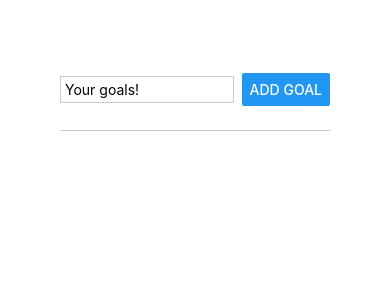
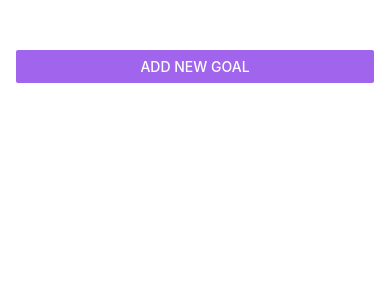
Before and after one commit to HristijanGjorgjioski/react-native-first-app, a React Native app: screen / in a window 390 px wide. Shown: the top 300 px of the page. Built offline with nearby package versions, Linux system fonts and the light colour scheme.

Commit message:
App is done

```diff
--- a/App.js
+++ b/App.js
@@ -1,3 +1,4 @@
+import { StatusBar } from 'expo-status-bar';
 import { useState } from 'react';
 import {
   Button,
@@ -14,6 +15,7 @@ import GoalItem from './components/GoalItem';
 
 export default function App() {
   const [goals, setGoals] = useState([]);
+  const [isModalOpen, setIsModalOpen] = useState(false);
 
   const addGoalHandler = (goalToBeAdded) => {
     if (goalToBeAdded === '') return;
@@ -25,6 +27,7 @@ export default function App() {
         id: `_${Math.random().toString() * Math.random().toString()}_&+&_${goalToBeAdded}_`
       }
     ]);
+    setIsModalOpen(false);
   }
 
   const deleteGoalHandler = (goalToBeRemovedId) => {
@@ -35,10 +38,19 @@ export default function App() {
 
   return (
     <>
+      <StatusBar style='light' />
       <View style={styles.container}>
-        <GoalInput
-          onPress={addGoalHandler}
+        <Button
+          title='Add New Goal'
+          color='#a065ec'
+          onPress={() => setIsModalOpen(true)}
         />
+        {isModalOpen && (
+          <GoalInput
+            onPress={addGoalHandler}
+            setIsModalOpen={setIsModalOpen}
+          />
+        )}
         <View style={styles.goalsContainer}>
           <FlatList
             data={goals}
@@ -65,9 +77,9 @@ const styles = StyleSheet.create({
   container: {
     flex: 1,
     padding: 50,
-    paddingHorizontal: 60,
+    paddingHorizontal: 16,
   },
   goalsContainer: {
-    flex: 8,
+    flex: 5,
   },
 });
--- a/app.json
+++ b/app.json
@@ -5,7 +5,8 @@
     "version": "1.0.0",
     "orientation": "portrait",
     "icon": "./assets/icon.png",
-    "userInterfaceStyle": "light",
+    "backgroundColor": "#1e085a",
+    "userInterfaceStyle": "dark",
     "splash": {
       "image": "./assets/splash.png",
       "resizeMode": "contain",
--- a/components/GoalInput.js
+++ b/components/GoalInput.js
@@ -1,7 +1,7 @@
 import React, { useState } from 'react'
-import { Button, StyleSheet, TextInput, View } from 'react-native'
+import { Button, StyleSheet, TextInput, View, Modal, Image } from 'react-native'
 
-const GoalInput = ({ onPress }) => {
+const GoalInput = ({ onPress, isModalOpen, setIsModalOpen }) => {
   const [goalText, setGoalText] = useState('');
 
   const clearForm = () => {
@@ -10,43 +10,67 @@ const GoalInput = ({ onPress }) => {
 
   const goalInputHandler = (enteredText) => {
     setGoalText(enteredText)
-  }
+  };
 
   const addGoalHandler = () => {
     onPress(goalText);
     clearForm();
-  }
+  };
 
   return (
+    <Modal animationType='slide' visible={isModalOpen}>
       <View style={styles.inputContainer}>
+        <Image style={styles.image} source={require('../assets/images/goal.png')} />
         <TextInput
           style={styles.textInput}
           placeholder='Your goals!'
           onChangeText={goalInputHandler}
           value={goalText}
         />
-      <Button title="Add Goal" onPress={addGoalHandler} />
+        <View style={styles.buttonContainer}>
+          <View style={styles.button}>
+            <Button title="Cancel" onPress={() => setIsModalOpen(false)} color='#f31282' />
           </View>
-  )
-}
+          <View style={styles.button}>
+            <Button title="Add Goal" onPress={addGoalHandler} color='#b180f0' />
+          </View>
+        </View>
+      </View>
+    </Modal>
+  );
+};
 
 const styles = StyleSheet.create({
   inputContainer: {
+    backgroundColor: '#311b6b',
     flex: 1,
-    flexDirection: 'row',
-    justifyContent: 'space-between',
+    justifyContent: 'center',
     alignItems: 'center',
-    marginBottom: 24,
-    borderBottomWidth: 1,
+    padding: 16,
     borderBottomColor: '#ccc',
   },
   textInput: {
     borderWidth: 1,
-    borderColor: '#ccc',
-    width: '70%',
-    marginRight: 8,
-    padding: 4,
+    borderColor: '#e4d0ff',
+    backgroundColor: '#e4d0ff',
+    borderRadius: 12,
+    width: '100%',
+    padding: 16,
+    color: '#120438'
   },
+  buttonContainer: {
+    marginTop: 16,
+    flexDirection: 'row',
+  },
+  button: {
+    width: 110,
+    marginHorizontal: 8
+  },
+  image: {
+    width: 100,
+    height: 100,
+    margin: 20,
+  }
 });
 
-export default GoalInput
+export default GoalInput;
--- a/components/GoalItem.js
+++ b/components/GoalItem.js
@@ -4,25 +4,32 @@ import { Pressable, StyleSheet, Text, View } from 'react-native';
 const GoalItem = ({ text, onPress, goalId }) => {
   return (
     <>
-      <Pressable onPress={onPress.bind(this, goalId)}>
-        <View style={styles.goalItem}>
+      <View style={styles.goalItem}>
+        <Pressable
+          android_ripple={{ color: '#210644' }}
+          style={({ pressed }) => pressed && styles.pressedItem}
+          onPress={onPress.bind(this, goalId)}
+        >
           <Text style={styles.goalText}>{text}</Text>
-        </View>
-      </Pressable>
+        </Pressable>
+      </View>
     </>
-  )
-}
+  );
+};
 
 const styles = StyleSheet.create({
   goalItem: {
     margin: 8,
-    padding: 8,
     borderRadius: 6,
     backgroundColor: '#5e0acc',
   },
+  pressedItem: {
+    opacity: 0.5,
+  },
   goalText: {
     color: '#fff',
+    padding: 8,
   }
 });
 
-export default GoalItem
+export default GoalItem;
```
Also changed, not shown: assets/images/goal.png (added). Lines whose indentation alone changed are shown as unchanged.
